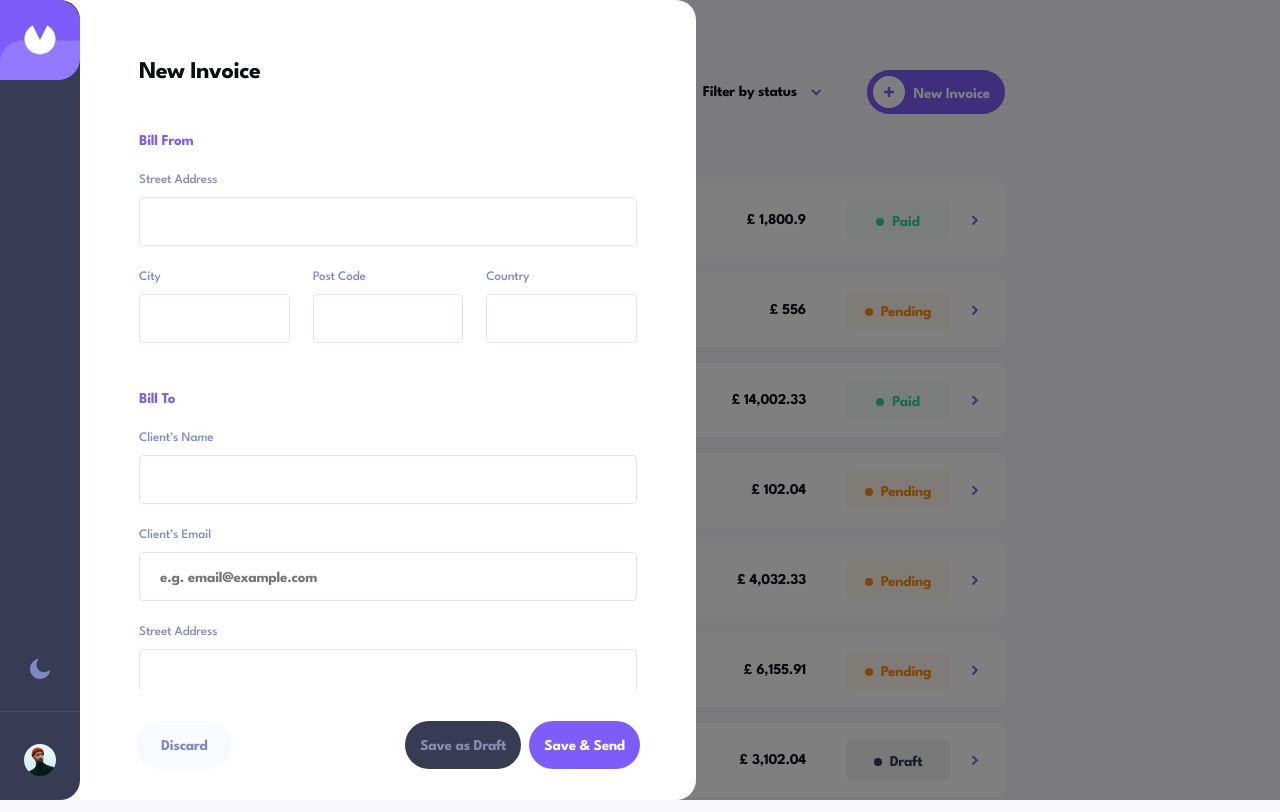
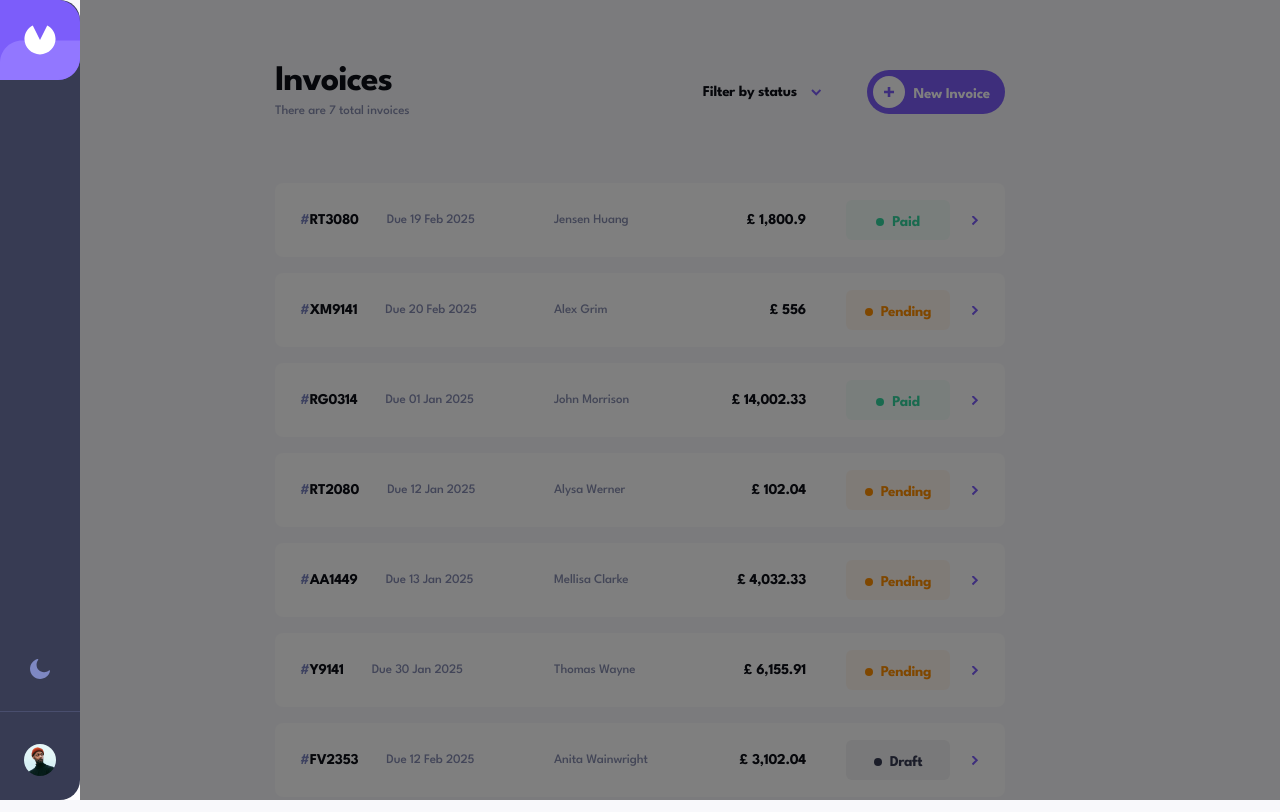
Before and after one commit to hsudecakir/invoice-app, a React (Vite) app: page / in a window 1280 px wide. Both pictures are taken after a click on the button "New Invoice". Built offline with nearby package versions, Linux system fonts and the light colour scheme.

Commit message:
animasyonlar eklendi

```diff
--- a/src/App.css
+++ b/src/App.css
@@ -904,8 +904,8 @@
 .edit-invoice-container{
   background-color: var(--14-white);
   overflow-y: auto;
-  height: calc(100dvh - 163px);
-  padding: 33px 24px;
+  height: calc(100dvh - 80px);
+  padding: 33px 24px 0;
 }
 
 body.dark-mode .edit-invoice-container{
@@ -1369,8 +1369,8 @@
 
 .create-invoice-buttons{
   background-color: var(--14-white);
-  padding: 21px 24px 22px;
-  position: absolute;
+  padding: 21px 0 22px;
+  position: sticky;
   bottom: 0;
   left: 0;
   width: 100%;
@@ -1775,8 +1775,8 @@
   }
 
   .edit-invoice-container{
-    height: calc(100dvh - 160px);
-    padding: 56px 59px 47px;
+    height: calc(100dvh - 80px);
+    padding: 56px 59px 0;
     border-radius: 0 20px 0 0;
     max-width: 616px;
   }
@@ -1870,11 +1870,11 @@
   }
 
   .edit-invoice-buttons{
-    position: fixed;
+    position: sticky;
     bottom: 0;
     left: 0;
-    width: 616.5px;
-    padding: 31px 56px;
+    width: 504px;
+    padding: 31px 0;
     border-radius: 0 0 20px 0;
   }
 
@@ -1898,11 +1898,8 @@
   }
 
   .create-invoice-buttons{
-    padding: 31px 56px;
-    position: fixed;
-    bottom: 0;
-    left: 0;
-    width: 616px;
+    padding: 31px 0 31px;
+    width: 504px;
     display: flex;
     align-items: center;
     gap: 7px;
@@ -1963,9 +1960,13 @@
 
   /* CreateInvoice css */
 
-.edit-invoice-container{
-  animation: openSidebar 2s ;
-}
+  .edit-invoice-container{
+    animation: openSidebar 0.5s ease;
+  }
+
+  .edit-invoice-container.closing{
+    animation: closeSidebar 0.3s ease;
+  }
 
 }
 
@@ -1991,6 +1992,7 @@
     flex-direction: column;
     border-radius: 0 20px 20px 0;
     padding-bottom: 24px;
+    z-index: 1000;
   }
 
   .header-wrapper{
@@ -2042,20 +2044,12 @@
   }
 
   .edit-invoice-container{
-    height: calc(100dvh - 110px);
-  }
-
-  .edit-invoice-buttons{
-    left: 80px;
+    height: calc(100dvh);
   }
 
   /* EditInvoice css */
 
   /* CreateInvoice css */
-
-  .create-invoice-buttons{
-    left: 80px;
-  }
 
   .create-invoice-buttons-wrapper{
     gap: 8px;
@@ -2200,3 +2194,21 @@
 }
 
 /* desktop css */
+
+@keyframes openSidebar {
+  0% {
+    transform: translateX(-616px);
+  }
+  100% {
+    transform: translateX(0);
+  }
+}
+
+@keyframes closeSidebar {
+  0% {
+    transform: translateX(0);
+  }
+  100% {
+    transform: translateX(-616px);
+  }
+}
--- a/src/components/containerComponents/CreateInvoice.jsx
+++ b/src/components/containerComponents/CreateInvoice.jsx
@@ -18,6 +18,7 @@
   const [ newError, setNewError ] = useState([]);
   const [ isFieldEmpty, setIsFieldEmpty ] = useState(false);
   const [ isItemsEmpty, setIsItemsEmpty ] = useState(false);
+  const [ isClosing, setIsClosing ] = useState(false);
 
   useEffect(() => {
     if(data) setLoading(false);
@@ -153,7 +154,10 @@
       setCurrentRoute('');
       window.location.hash = `#/`;
     } else{
-      setIsModalOpen(false);
+      setIsClosing(true);
+      setTimeout(() => {
+        setIsModalOpen(false);
+      }, 300);
     }
   }
 
@@ -193,7 +197,7 @@
       {loading ?
       (<h1>Loading...</h1>) :
       (
-        <div className="edit-invoice-container">
+        <div className={`edit-invoice-container ${isClosing && 'closing'}`}>
           {screenSize == 'mobile' && <GoBackBtn setCurrentRoute={setCurrentRoute} route={''} />}
           <h1>New Invoice</h1>
           <form onSubmit={handleSubmit}>
@@ -343,7 +347,10 @@
               </div>
             : ''}
             <div className="create-invoice-buttons">
-              {screenSize == 'mobile' ? <a onClick={() =>setCurrentRoute('')} href='#/'>Discard</a> : <button className="discard-btn" type="button" onClick={() => setIsModalOpen(false)}>Discard</button> }
+              {screenSize == 'mobile' ? <a onClick={() =>setCurrentRoute('')} href='#/'>Discard</a> : <button className="discard-btn" type="button" onClick={() => {setIsClosing(true);
+              setTimeout(() => {
+                setIsModalOpen(false);
+              }, 300)}}>Discard</button> }
               <div className="create-invoice-buttons-wrapper">
                 <button className="draft-btn" type="submit" value={'Draft'}>Save as Draft</button>
                 <button type="submit" value={'Pending'}>Save & Send</button>
--- a/src/components/containerComponents/EditInvoice.jsx
+++ b/src/components/containerComponents/EditInvoice.jsx
@@ -14,6 +14,7 @@
   const [ newError, setNewError ] = useState([]);
   const [ isFieldEmpty, setIsFieldEmpty ] = useState(false);
   const [ isItemsEmpty, setIsItemsEmpty ] = useState(false);
+  const [ isClosing, setIsClosing ] = useState(false);
 
   useEffect(() => {
     const updateId = () => {
@@ -146,7 +147,10 @@
       setCurrentRoute('invoice-details');
       window.location.hash = `#/invoice-details/${id}`;
     } else{
-      setIsEditModalOpen(false);
+      setIsClosing(true);
+      setTimeout(() => {
+        setIsEditModalOpen(false);
+      }, 300);
     }
   }
 
@@ -190,7 +194,7 @@
       {loading ?
       (<h1>Loading...</h1>) :
       (
-        <div className="edit-invoice-container">
+        <div className={`edit-invoice-container ${isClosing && 'closing'}`}>
           {screenSize == 'mobile' ? <GoBackBtn setCurrentRoute={setCurrentRoute} route={`invoice-details/${id}`} /> : ''}
           <h1>Edit <span>#</span>{id}</h1>
           <form onSubmit={handleSubmit}>
@@ -339,7 +343,10 @@
               </div>
             : ''}
             <div className="edit-invoice-buttons">
-              {screenSize == 'mobile' ? <a onClick={() => setCurrentRoute('invoice-details')} href={`#/invoice-details/${id}`}>Cancel</a> : <button type="button" onClick={() => setIsEditModalOpen(false)}>Cancel</button>}
+              {screenSize == 'mobile' ? <a onClick={() => setCurrentRoute('invoice-details')} href={`#/invoice-details/${id}`}>Cancel</a> : <button type="button" onClick={() =>{setIsClosing(true);
+              setTimeout(() => {
+                setIsEditModalOpen(false);
+              }, 300);}}>Cancel</button>}
               <button type="submit">Save Changes</button>
             </div>
           </form>
```
